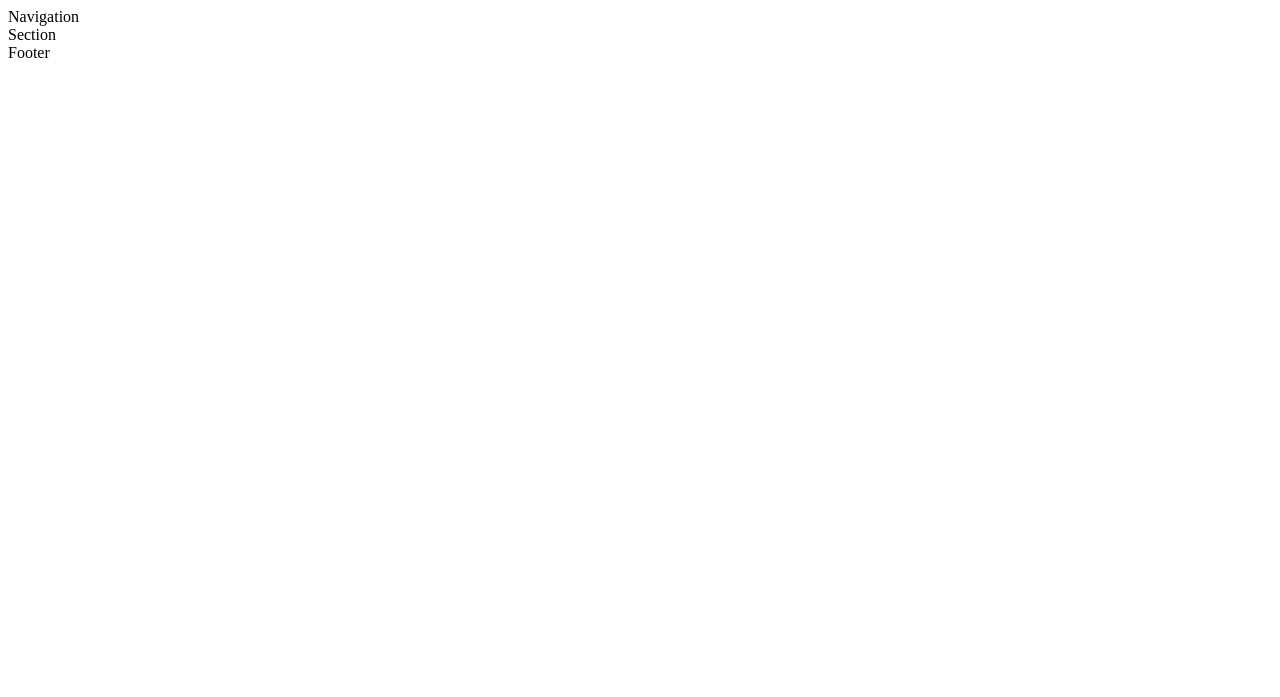
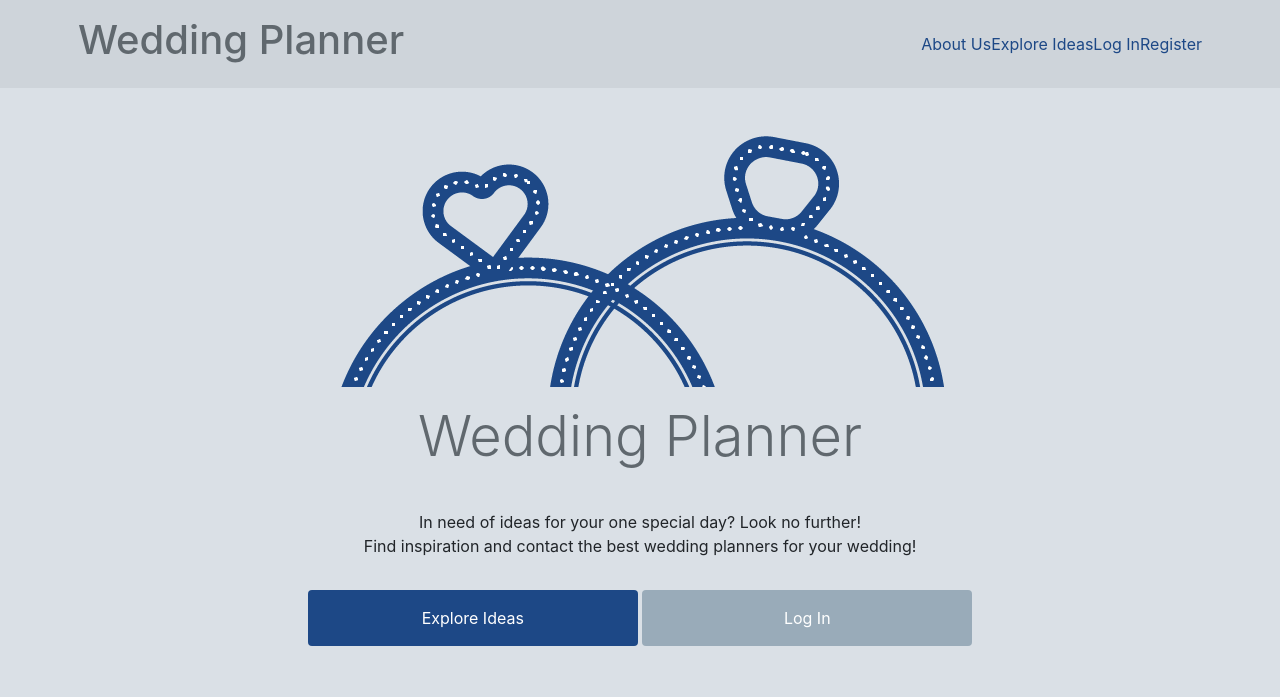
Before and after one commit to wedding-planner-portfolio/ui, a website: page index.html in a window 1280 px wide. Drawn offline with nearby package versions, Linux system fonts and the light colour scheme.

Commit message:
Set up basic landing

```diff
--- a/index.html
+++ b/index.html
@@ -5,18 +5,43 @@
    <meta name="viewport" content="width=device-width, initial-scale=1.0">
    <meta http-equiv="X-UA-Compatible" content="ie=edge">
    <title>Wedding Planner</title>
+
+   <!--Bootstrap-->
+   <link rel="stylesheet" href="https://stackpath.bootstrapcdn.com/bootstrap/4.3.1/css/bootstrap.min.css" integrity="sha384-ggOyR0iXCbMQv3Xipma34MD+dH/1fQ784/j6cY/iJTQUOhcWr7x9JvoRxT2MZw1T" crossorigin="anonymous">
+
+   <link rel="stylesheet" href="css/index.css">
+
 </head>
 <body>
-   <div class="nav">
-      Navigation
+   <nav class="navbar navbar-expand-lg">
+      <div class="container d-flex justify-content-between p-2">
+         <h1>Wedding Planner</h1>
+         <ul class="navbar-nav float-right">
+            <li><a href="#">About Us</a></li>
+            <li><a href="#">Explore Ideas</a></li>
+            <li><a href="#">Log In</a></li>
+            <li><a href="#">Register</a></li>
+         </ul>
+      </div>
+   </nav>
+
+   <div class="section p-5">
+      <div class="container d-flex flex-column align-items-center">
+         <img src="./img/weddingplannerlogo.png">
+         <h1 class="display-4 text-center p-3">Wedding Planner</h1>
+         <p class="text-center p-3">In need of ideas for your one special day? Look no further!
+            <br>Find inspiration and contact the best wedding planners for your wedding!
+         </p>
+         <div class="button-group">
+            <a class="btn btn-primary p-3 wp-btn-explore text-white">Explore Ideas</a>
+            <a class="btn btn-secondary p-3 wp-btn-login text-white">Log In</a>
+         </div>
+      </div>
    </div>
 
-   <div class="section">
-      Section
-   </div>
+   <script src="https://code.jquery.com/jquery-3.3.1.slim.min.js" integrity="sha384-q8i/X+965DzO0rT7abK41JStQIAqVgRVzpbzo5smXKp4YfRvH+8abtTE1Pi6jizo" crossorigin="anonymous"></script>
+   <script src="https://cdnjs.cloudflare.com/ajax/libs/popper.js/1.14.7/umd/popper.min.js" integrity="sha384-UO2eT0CpHqdSJQ6hJty5KVphtPhzWj9WO1clHTMGa3JDZwrnQq4sF86dIHNDz0W1" crossorigin="anonymous"></script>
+   <script src="https://stackpath.bootstrapcdn.com/bootstrap/4.3.1/js/bootstrap.min.js" integrity="sha384-JjSmVgyd0p3pXB1rRibZUAYoIIy6OrQ6VrjIEaFf/nJGzIxFDsf4x0xIM+B07jRM" crossorigin="anonymous"></script>
 
-   <div class="footer">
-      Footer
-   </div>
 </body>
 </html>
--- /dev/null
+++ b/less/index.less
@@ -0,0 +1,50 @@
+@wp_lightgray: #DAE0E6;
+@wp_mediumgray: rgb(206, 212, 218);
+@wp_darkgray: #60686E;
+
+@wp_steelblue: #99ABB9;
+@wp_blue: #1D4886;
+@wp_white: #fff;
+
+* {
+   box-sizing: border-box;
+}
+
+h1, h2, h3 {
+  color: @wp_darkgray;
+}
+
+body {
+   background-color: @wp_lightgray;
+}
+
+.navbar a {
+   text-decoration: none;
+   color: @wp_blue;
+}
+
+.navbar {
+   background-color: @wp_mediumgray;
+}
+
+.wp-btn-explore {
+   background-color: @wp_blue;
+   border: 0px;
+   color: @wp_white;
+   width: 330px;
+ }
+
+ .wp-btn-explore:hover {
+   background-color: @wp_blue;
+ }
+
+ .wp-btn-login {
+    background-color: @wp_steelblue;
+    border: 0px;
+    color: @wp_white;
+    width: 330px;
+ }
+
+ .wp-btn-login:hover {
+   background-color: @wp_steelblue;
+ }
```
Also changed, not shown: package.json (added, +8 -0 lines), css/index.css (added), img/weddingplannerlogo.png (added), 1 other file.
